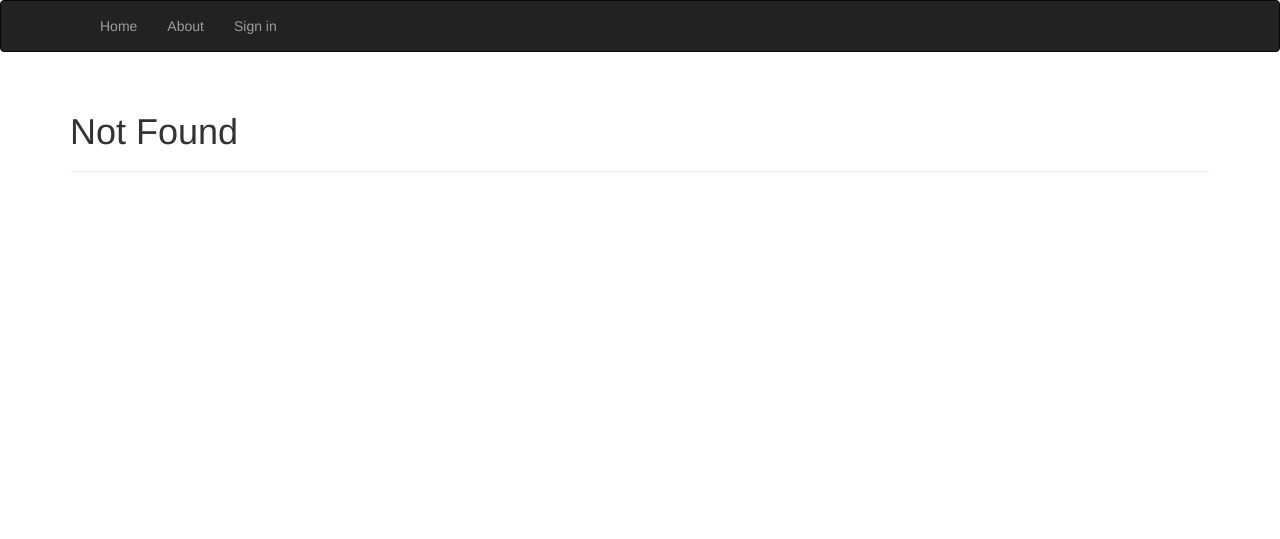
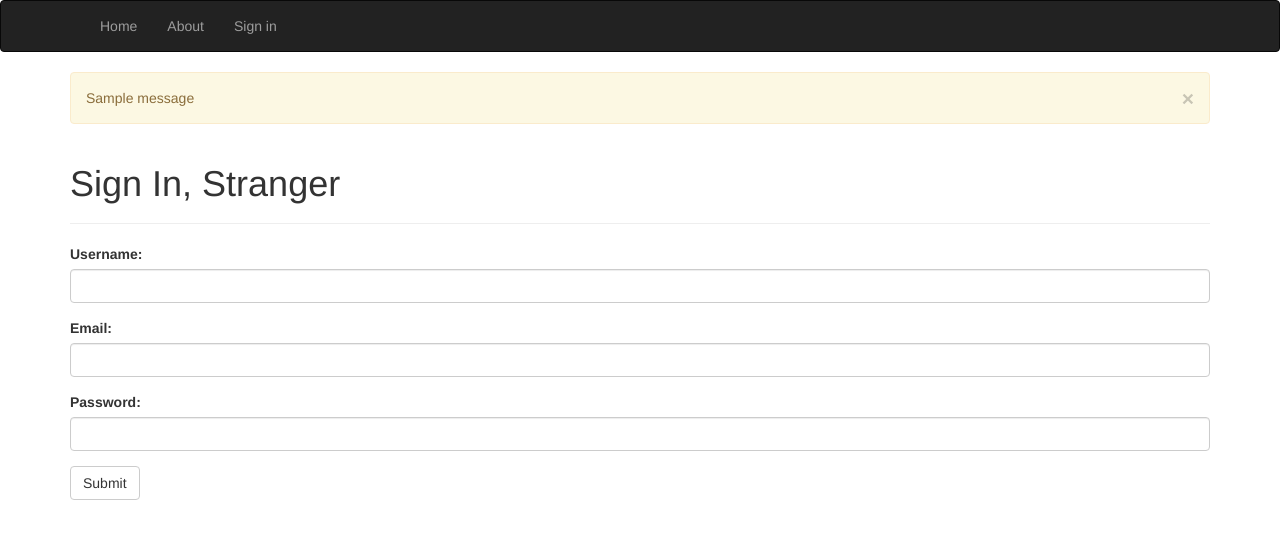
Before and after one commit to Isaac-Tolu/managify, a Flask app: page /signin in a window 1280 px wide. Shown: the top 539 px of the page. Run offline with Flask 2, Linux system fonts and the light colour scheme; one stand-in notice (Sample message) is shown; some libraries are stand-ins or nearby versions.

Commit message:
Worked on chapter 4: Forms

```diff
--- a/app.py
+++ b/app.py
@@ -1,21 +1,50 @@
-from flask import Flask, render_template
+from datetime import datetime
+
+from flask import Flask, render_template, session, redirect, url_for, flash
 from flask_bootstrap import Bootstrap
 from flask_moment import Moment
-
-from datetime import datetime
+from flask_wtf import FlaskForm
+from wtforms import StringField, PasswordField, SubmitField
+from wtforms.validators import DataRequired, Email, EqualTo, Length
 
 app = Flask(__name__)
+app.config["SECRET_KEY"] = "secretkey"
+
+class SignInForm(FlaskForm):
+    username = StringField("Username:", validators=[DataRequired(),])
+    email = StringField("Email:", validators=[DataRequired(), ])
+    password = PasswordField("Password:", validators=[DataRequired(), Length(min=4, message="Password must be at least 4 characters long")])
+    submit = SubmitField("Submit")
+
 bootstrap = Bootstrap(app)
 moment = Moment(app)
 
-@app.route('/')
-def index():
-    return render_template('index.html', current_time=datetime.utcnow())
-
-@app.route('/about')
-def about():
-    return render_template('about.html')
-
 @app.errorhandler(404)
 def page_not_found(e):
-    return render_template('404.html')
+    return render_template("404.html")
+
+@app.route("/")
+def index():
+    return render_template("index.html", current_time=datetime.utcnow())
+
+@app.route("/about")
+def about():
+    return render_template("about.html")
+
+@app.route("/signin", methods=["GET", "POST"])
+def signin():
+    form = SignInForm()
+    if form.validate_on_submit():
+        old_name = session.get("name")
+        old_email = session.get("email")
+
+        if old_name is not None and old_name != form.username.data:
+            flash("Looks like you have changed your name!")
+        if old_email is not None and old_email != form.email.data:
+            flash("Looks like you've changed your email!")
+
+        session["name"] = form.username.data
+        session["email"] = form.email.data
+
+        return redirect(url_for("signin"))
+    return render_template("signin.html", form=form, name=session.get("name"))
--- a/templates/base.html
+++ b/templates/base.html
@@ -33,6 +33,13 @@
 
 {% block content %}
 <div class="container">
+  {% for message in get_flashed_messages() %}
+  <div class="alert alert-warning">
+    <button type="button" class="close" data-dismiss="alert">&times;</button>
+    {{ message }}
+  </div>
+  {% endfor %}
+
   {% block page_content %}{% endblock %}
 </div>
 {% endblock %}
--- /dev/null
+++ b/templates/signin.html
@@ -0,0 +1,11 @@
+{% extends "base.html" %}
+{% import "bootstrap/wtf.html" as wtf %}
+
+{% block title_addon %} - SignIn{% endblock %}
+
+{% block page_content %}
+<div class="page-header">
+  <h1>Sign In, {% if name %}{{ name }}{% else %}Stranger{% endif %}</h1>
+</div>
+{{ wtf.quick_form(form) }}
+{% endblock %}
```
